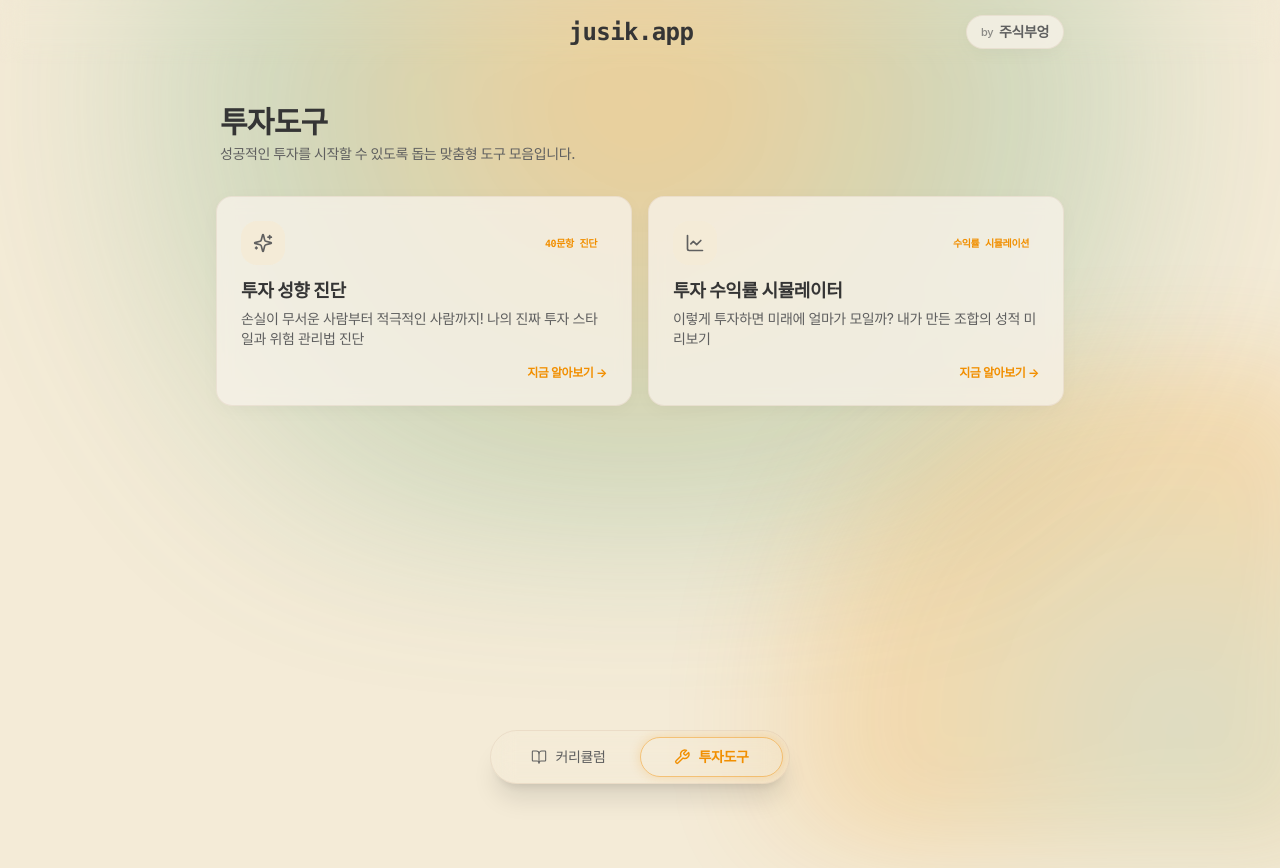
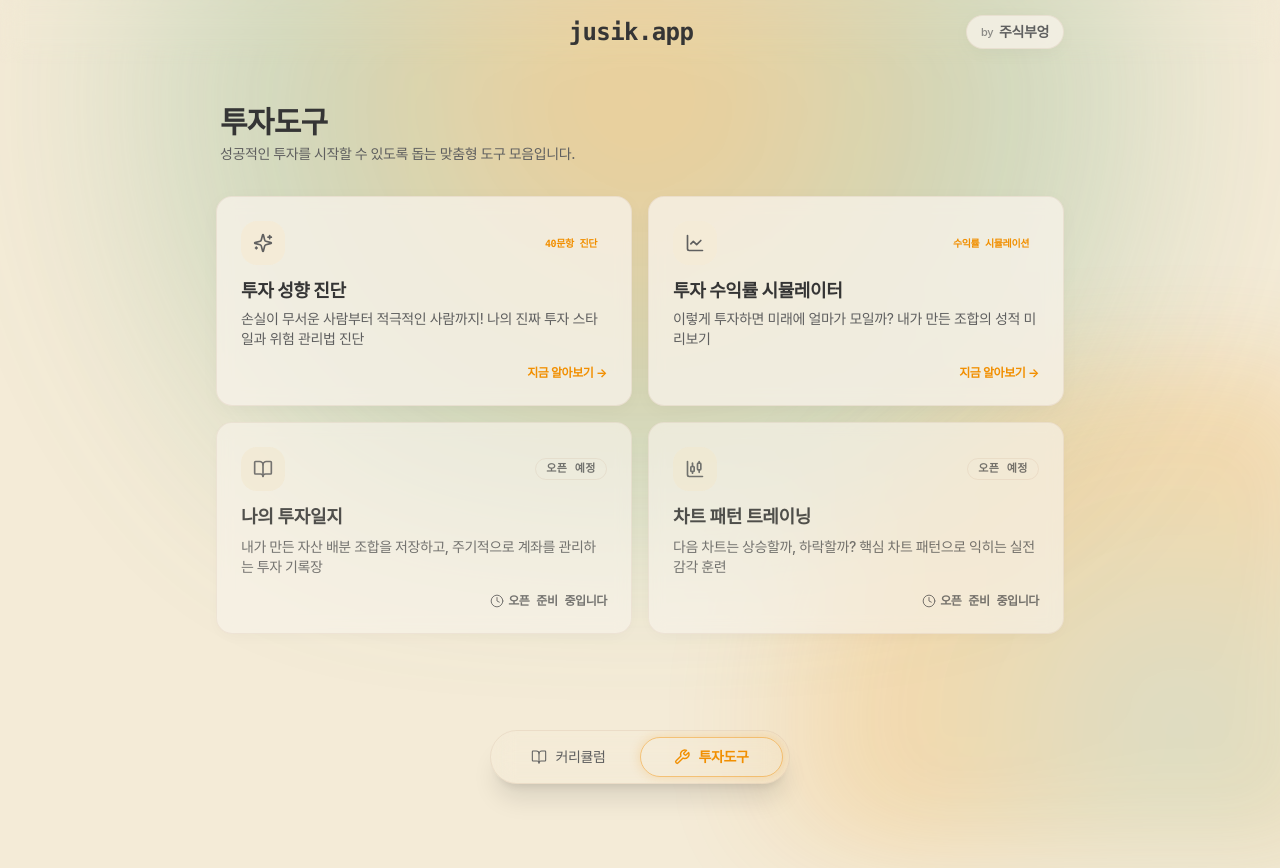
Before and after one commit to hajooi/jusik-app, a Next.js app: page /tools in a window 1280 px wide. Built offline with nearby package versions, Linux system fonts and the light colour scheme.

Commit message:
style: unify icon container background in coming soon tools cards

```diff
--- a/src/app/tools/page.tsx
+++ b/src/app/tools/page.tsx
@@ -1,5 +1,5 @@
 import Link from 'next/link';
-import { Sparkles, Clock, LineChart } from 'lucide-react';
+import { Sparkles, Clock, LineChart, BookOpen, CandlestickChart } from 'lucide-react';
 
 export default function ToolsPage() {
   const tools = [
@@ -18,6 +18,22 @@ export default function ToolsPage() {
       icon: LineChart,
       tag: '수익률 시뮬레이션',
       isComingSoon: false,
+    },
+    {
+      title: '나의 투자일지',
+      description: '내가 만든 자산 배분 조합을 저장하고, 주기적으로 계좌를 관리하는 투자 기록장',
+      href: '#',
+      icon: BookOpen,
+      tag: '투자 기록',
+      isComingSoon: true,
+    },
+    {
+      title: '차트 패턴 트레이닝',
+      description: '다음 차트는 상승할까, 하락할까? 핵심 차트 패턴으로 익히는 실전 감각 훈련',
+      href: '#',
+      icon: CandlestickChart,
+      tag: '실전 훈련',
+      isComingSoon: true,
     },
   ];
 
@@ -45,8 +61,8 @@ export default function ToolsPage() {
               >
                 <div className="space-y-3">
                   <div className="flex items-center justify-between">
-                    <div className="w-8 h-8 sm:w-9 sm:h-9 rounded-xl bg-transparent flex items-center justify-center text-[var(--text-secondary)] group-hover:text-[var(--accent-orange)] transition-colors">
-                      <Icon className="w-4.5 h-4.5 stroke-[1.5]" />
+                    <div className="w-11 h-11 rounded-2xl bg-[var(--bg-main)] flex items-center justify-center text-[var(--text-secondary)] group-hover:text-[var(--accent-orange)] group-hover:bg-[var(--accent-orange)]/15 transition-all duration-300">
+                      <Icon className="w-5 h-5" />
                     </div>
                     <span className="text-[10px] sm:text-[11px] font-mono font-extrabold px-2.5 py-0.5 rounded-full bg-[var(--text-secondary)]/10 text-[var(--text-secondary)] tracking-wider border border-[var(--border-color)]">
                       오픈 예정
```
